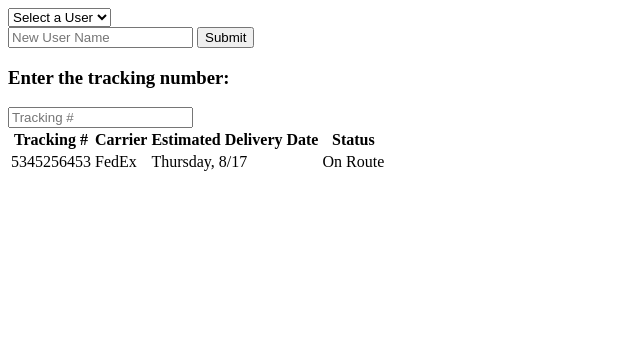
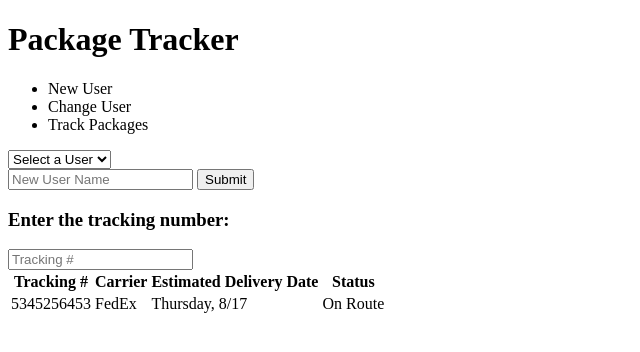
Before and after one commit to boltboxapp/packageTracker, a website: page public/index.html in a window 1280 px wide. Shown: the whole page, without its empty margins (0-640 px from the left). Drawn offline with nearby package versions, Linux system fonts and the light colour scheme.

Commit message:
Added a couple HTML elements

```diff
--- a/public/index.html
+++ b/public/index.html
@@ -8,12 +8,22 @@
 	<link rel="stylesheet" type="text/css" href="styles/state.css">
 </head>
 <body>
-	<header></header>
+	<header>
+		<h1>Package Tracker</h1>
+		<nav>
+			<ul>
+				<li>New User</li>
+				<li>Change User</li>
+				<li>Track Packages</li>
+			</ul>
+		</nav>
+	</header>
 	<main>
 		<section id="signIn">
 			<!-- Sign in to an existing user -->
 			<select>
 				<option default>Select a User</option>
+				<button type="Submit" id="selectUserSubmit">Submit</button>
 			</select>
 		</section>
 		<section id="newUser">
```
